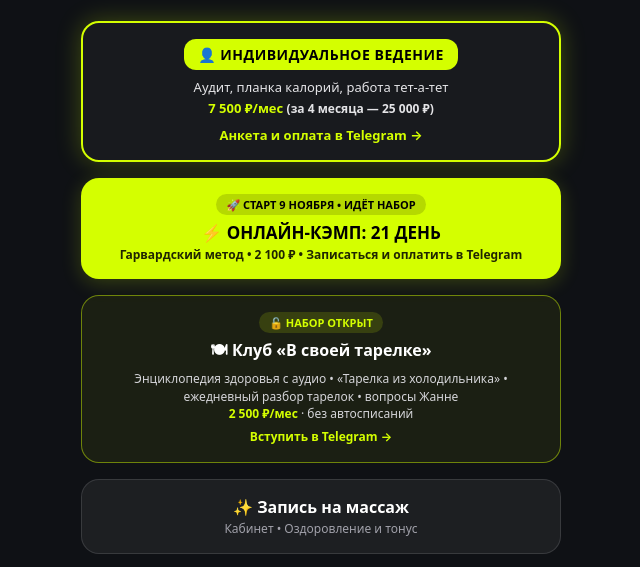
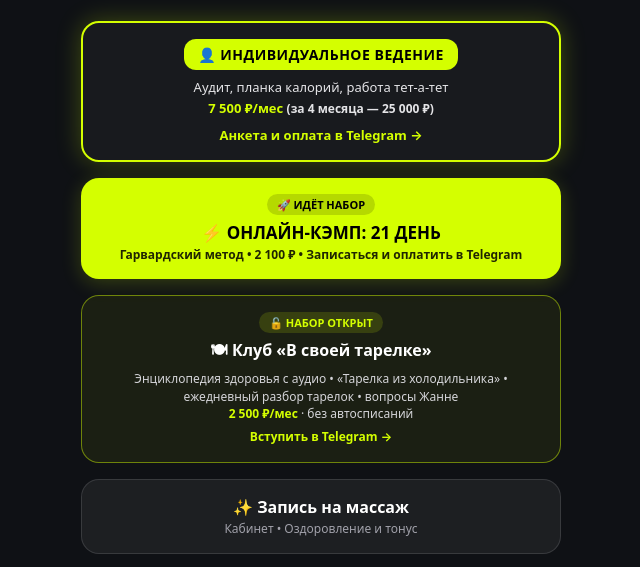
Before and after one commit to night877/Camp, a plain HTML site: page index.html in a window 1280 px wide. Shown: the part 213-780 px from the top of the page, without its empty margins (319-959 px from the left). Drawn offline with Linux system fonts and the light colour scheme.

Commit message:
Убрать дату старта кэмпа (9 ноября прошло), оставить «Идёт набор»

```diff
--- a/index.html
+++ b/index.html
@@ -75,7 +75,7 @@ body{background:#0f1115;color:#fff;font-family:system-ui,-apple-system,sans-seri
       <span class="sub">Аудит, планка калорий, работа тет-а-тет<br><span class="price">7&nbsp;500&nbsp;₽/мес</span> <span class="discount">(за 4 месяца — 25&nbsp;000&nbsp;₽)</span><br><span class="cta">Анкета и оплата в Telegram →</span></span>
     </a>
     <a href="https://t.me/sytnaya_tarelka_help_bot?start=camp" class="btn btn-camp">
-      <span class="badge">🚀 Старт 9 ноября • идёт набор</span>
+      <span class="badge">🚀 Идёт набор</span>
       <span class="title">⚡️ ОНЛАЙН-КЭМП: 21 ДЕНЬ</span>
       <span class="sub">Гарвардский метод • 2 100 ₽ • Записаться и оплатить в Telegram</span>
     </a>
```
